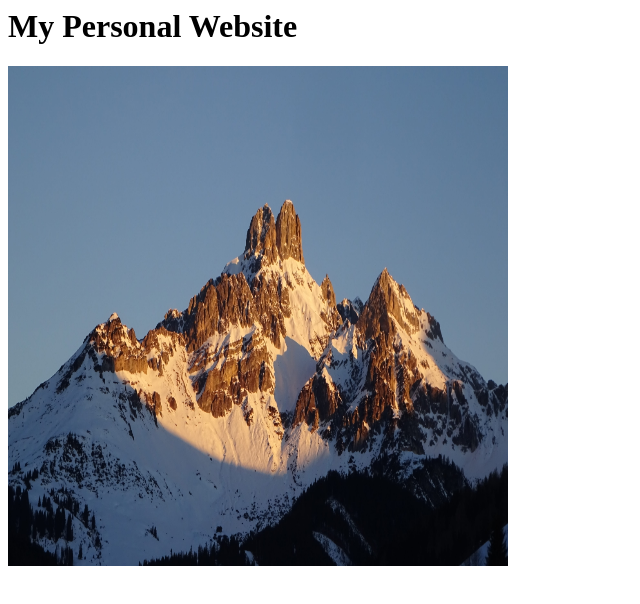
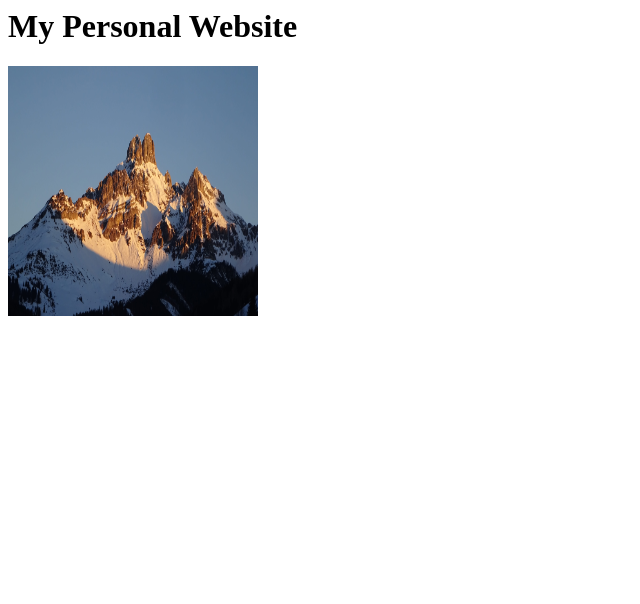
Before and after one commit to MarkusHarnusek/PersonalWebsite, a plain HTML site: page index.html in a window 1280 px wide. Shown: the whole page, without its empty margins (0-640 px from the left). Drawn offline with Linux system fonts and the light colour scheme.

Commit message:
Update index.html

```diff
--- a/index.html
+++ b/index.html
@@ -1,6 +1,6 @@
 <htlm>
   <body>
     <h1> My Personal Website </h1>
-    <img src="https://raw.githubusercontent.com/MarkusHarnusek/PersonalWebsite/refs/heads/main/Background.JPG" width="500" height="500"></img>
+    <img src="https://raw.githubusercontent.com/MarkusHarnusek/PersonalWebsite/refs/heads/main/Background.JPG" width="250" height="250"></img>
   </body>
 </htlm>
```
